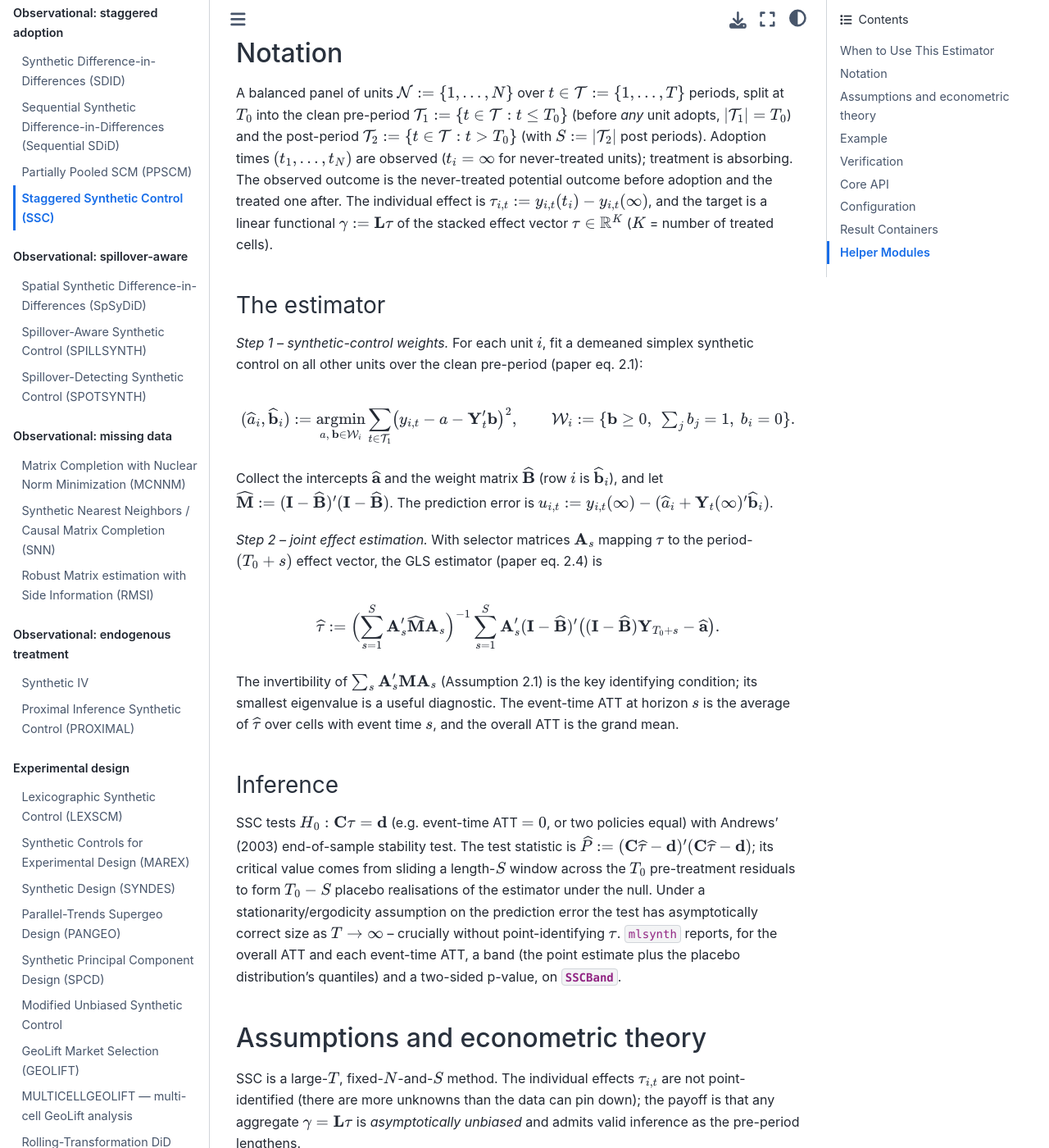
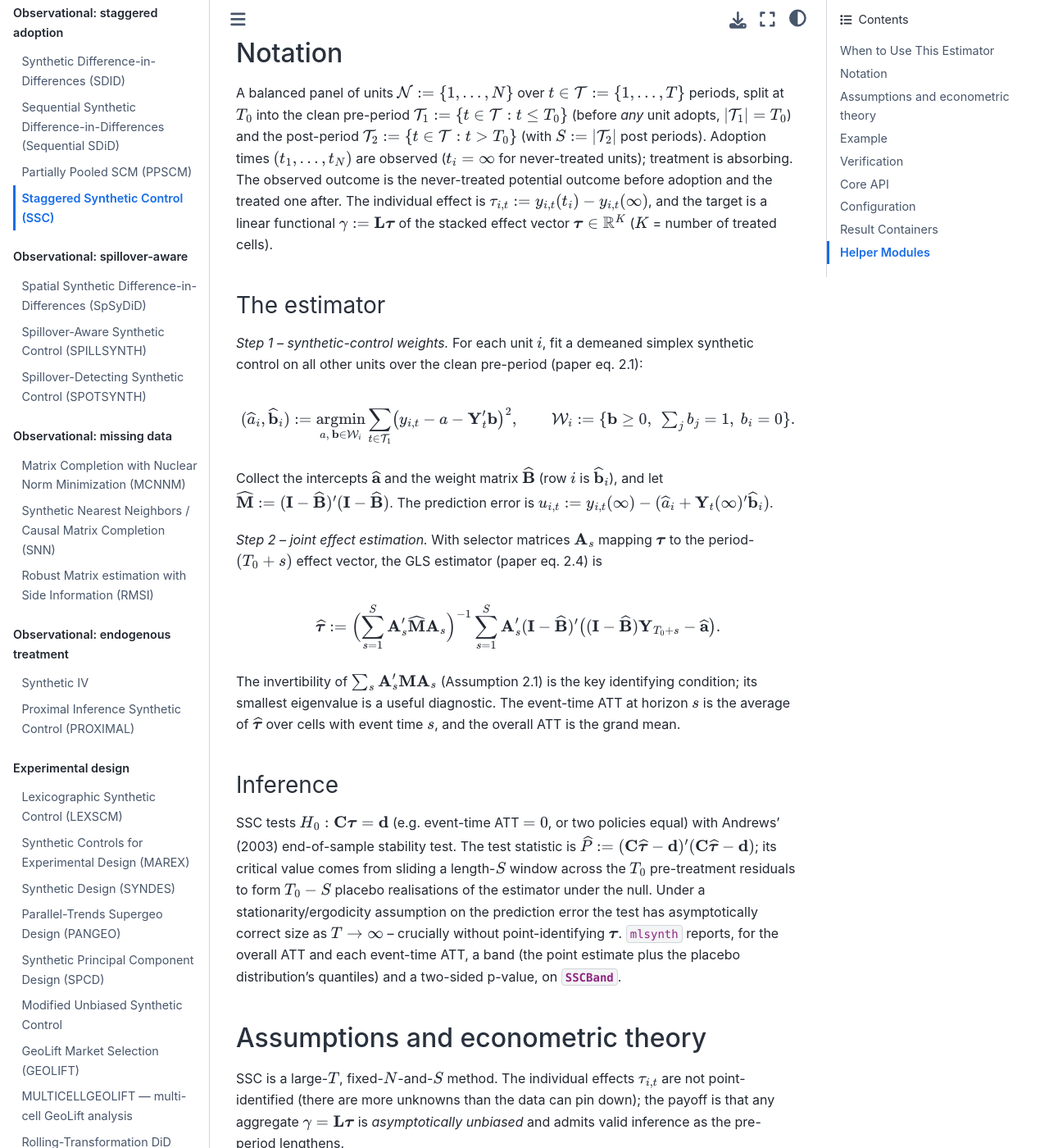
Before and after one commit to jgreathouse9/mlsynth, a Sphinx documentation site: the page built from docs/ssc.rst, in a window 1280 px wide and 1400 px high, scrolled down 1373 px. Shown: the whole window at 82% size. Built offline with Sphinx 7.4.7 and the Sphinx Book theme 1.1.4, drawn with Linux system fonts in a browser that asks for light colours; some of the changed text lies outside the part shown.

Commit message:
docs(notation): apply effect-vector + Abadie-superscript rulings
Bring three already-converted pages into line with the newly codified
edge-case rulings (agents/agents_docs.md):

- #5 (name objects as what they are): ssc's stacked effect is a vector, so
  \mathbf{L}\tau, \mathbf{C}\tau, \tau\in\mathbb{R}^K and its estimate
  \widehat\tau -> \boldsymbol{\tau} / \widehat{\boldsymbol{\tau}}; the scalar
  per-cell effect \tau_{i,t} stays plain.
- #6 (potential outcomes always Abadie): snn and syndes binary y_{it}(0)/(1)
  -> y_{it}^N / y_{it}^I (si keeps its multi-valued action index y_{it}(d),
  which is intrinsic to Synthetic Interventions, not a binary Rubin pair).

Sphinx build clean (0 warnings on all three); total 741, no regressions.

https://claude.ai/code/session_01NFEcDVvBWKQwjc1u87fvFX

```diff
--- a/docs/snn.rst
+++ b/docs/snn.rst
@@ -56,7 +56,7 @@ Why panel data is a natural fit
 A fully observed *anchor block* is essential. Under independent MCAR no
 large fully observed submatrix exists, but the block-structured
 missingness of panel data -- a control block observed throughout, with
-treated units missing their post-treatment :math:`y(0)` -- *naturally
+treated units missing their post-treatment :math:`y^N` -- *naturally
 induces* anchor rows (controls) and columns (pre-periods). SNN is
 therefore especially well suited to comparative case studies and
 staggered-adoption designs, exactly the setting this estimator targets.
@@ -70,7 +70,7 @@ completion, and forms the treatment effect as observed minus imputed:
 
 .. math::
 
-   \tau_{it} \coloneqq y_{it} - \widehat{y}_{it}(0), \qquad
+   \tau_{it} \coloneqq y_{it} - \widehat{y}_{it}^N, \qquad
    \widehat{\tau} \coloneqq \frac{1}{|\{(i,t): d_{it}=1\}|}
        \sum_{d_{it}=1} \tau_{it}.
 
@@ -101,7 +101,7 @@ Reach for SNN when
 * The observed cells contain a large fully observed anchor block. Panel
   causal designs supply this naturally: a control block observed
   throughout, with treated units missing only their post-treatment
-  :math:`y(0)`. This block structure is what lets SNN find anchor rows and
+  :math:`y^N`. This block structure is what lets SNN find anchor rows and
   columns per entry.
 * Arbitrary / block-structured missingness, including staggered
   adoption, where different units are missing different post-periods and
--- a/docs/ssc.rst
+++ b/docs/ssc.rst
@@ -23,7 +23,7 @@ on parallel trends (unlike staggered difference-in-differences).
 
 Second, it delivers valid inference for policy-relevant aggregates. All
 individual unit-by-time effects are estimated jointly; the target is any linear
-functional :math:`\gamma = \mathbf{L}\tau` -- the event-time ATT, the overall ATT, or a
+functional :math:`\gamma = \mathbf{L}\boldsymbol{\tau}` -- the event-time ATT, the overall ATT, or a
 contrast between two policies. Inference is Andrews' (2003) end-of-sample
 stability test, whose reference distribution is built from pre-treatment
 residual windows, and which can test both *sharp* and *non-sharp* nulls.
@@ -69,8 +69,8 @@ unit adopts, :math:`|\mathcal{T}_1| = T_0`) and the post-period
 units); treatment is absorbing. The observed outcome is the never-treated
 potential outcome before adoption and the treated one after. The individual
 effect is :math:`\tau_{i,t} \coloneqq y_{i,t}(t_i) - y_{i,t}(\infty)`, and the
-target is a linear functional :math:`\gamma \coloneqq \mathbf{L}\tau` of the stacked
-effect vector :math:`\tau \in \mathbb{R}^K` (:math:`K` = number of treated
+target is a linear functional :math:`\gamma \coloneqq \mathbf{L}\boldsymbol{\tau}` of the stacked
+effect vector :math:`\boldsymbol{\tau} \in \mathbb{R}^K` (:math:`K` = number of treated
 cells).
 
 The estimator
@@ -95,33 +95,33 @@ The prediction error is
 :math:`u_{i,t} \coloneqq y_{i,t}(\infty) - (\widehat a_i + \mathbf{Y}_t(\infty)'\widehat{\mathbf{b}}_i)`.
 
 *Step 2 -- joint effect estimation.* With selector matrices :math:`\mathbf{A}_s`
-mapping :math:`\tau` to the period-:math:`(T_0+s)` effect vector, the GLS
+mapping :math:`\boldsymbol{\tau}` to the period-:math:`(T_0+s)` effect vector, the GLS
 estimator (paper eq. 2.4) is
 
 .. math::
 
-   \widehat\tau \coloneqq \Bigl(\sum_{s=1}^{S} \mathbf{A}_s'\widehat{\mathbf{M}} \mathbf{A}_s\Bigr)^{-1}
+   \widehat{\boldsymbol{\tau}} \coloneqq \Bigl(\sum_{s=1}^{S} \mathbf{A}_s'\widehat{\mathbf{M}} \mathbf{A}_s\Bigr)^{-1}
      \sum_{s=1}^{S} \mathbf{A}_s'(\mathbf{I} - \widehat{\mathbf{B}})'
        \bigl((\mathbf{I} - \widehat{\mathbf{B}}) \mathbf{Y}_{T_0+s} - \widehat{\mathbf{a}}\bigr).
 
 The invertibility of :math:`\sum_s \mathbf{A}_s' \mathbf{M} \mathbf{A}_s`
 (Assumption 2.1) is the key identifying condition; its smallest eigenvalue is a
 useful diagnostic. The event-time ATT at horizon :math:`s` is the average of
-:math:`\widehat\tau` over cells with event time :math:`s`, and the overall ATT
+:math:`\widehat{\boldsymbol{\tau}}` over cells with event time :math:`s`, and the overall ATT
 is the grand mean.
 
 Inference
 ~~~~~~~~~
 
-SSC tests :math:`H_0: \mathbf{C}\tau = \mathbf{d}` (e.g. event-time ATT
+SSC tests :math:`H_0: \mathbf{C}\boldsymbol{\tau} = \mathbf{d}` (e.g. event-time ATT
 :math:`= 0`, or two policies equal) with Andrews' (2003) end-of-sample stability
 test. The test statistic is
-:math:`\widehat P \coloneqq (\mathbf{C}\widehat\tau - \mathbf{d})'(\mathbf{C}\widehat\tau - \mathbf{d})`;
+:math:`\widehat P \coloneqq (\mathbf{C}\widehat{\boldsymbol{\tau}} - \mathbf{d})'(\mathbf{C}\widehat{\boldsymbol{\tau}} - \mathbf{d})`;
 its critical value comes from sliding a length-:math:`S` window across the
 :math:`T_0` pre-treatment residuals to form :math:`T_0 - S` placebo realisations
 of the estimator under the null. Under a stationarity/ergodicity assumption on
 the prediction error the test has asymptotically correct size as
-:math:`T \to \infty` -- crucially without point-identifying :math:`\tau`.
+:math:`T \to \infty` -- crucially without point-identifying :math:`\boldsymbol{\tau}`.
 ``mlsynth`` reports, for the overall ATT and each event-time ATT, a band (the
 point estimate plus the placebo distribution's quantiles) and a two-sided
 p-value, on :class:`~mlsynth.utils.ssc_helpers.structures.SSCBand`.
@@ -132,7 +132,7 @@ Assumptions and econometric theory
 SSC is a large-:math:`T`, fixed-:math:`N`-and-:math:`S` method. The
 individual effects :math:`\tau_{i,t}` are not point-identified (there are
 more unknowns than the data can pin down); the payoff is that any aggregate
-:math:`\gamma = \mathbf{L}\tau` is *asymptotically unbiased* and admits valid inference
+:math:`\gamma = \mathbf{L}\boldsymbol{\tau}` is *asymptotically unbiased* and admits valid inference
 as the pre-period lengthens.
 
 *Setup (SUTVA, no anticipation).* Potential outcomes follow a Rubin model in
@@ -146,7 +146,7 @@ never-treated potential outcome (no anticipation).
 :math:`\mathbf{M} \coloneqq (\mathbf{I}-\mathbf{B})'(\mathbf{I}-\mathbf{B})`. *Remark.*
 This is the key identifying
 condition: it makes the linear map from the post-treatment prediction errors to
-:math:`\tau` full rank, so the estimator (eq. 2.4) is well defined. It fails
+:math:`\boldsymbol{\tau}` full rank, so the estimator (eq. 2.4) is well defined. It fails
 only in degenerate cases -- a "disconnected treated cohort" whose units lie in
 one another's convex hull -- and staggered timing typically *bridges* cohorts
 and restores it. The smallest eigenvalue of the sample
@@ -183,13 +183,13 @@ Theorem 2.1 (asymptotic unbiasedness). Under Assumptions 2.1--2.2, as
    \qquad \mathbb{E}[\mathbf{L} \mathbf{V}_T] = 0,
 
 so :math:`\widehat\gamma` -- and, by Corollary 2.1, the event-time ATT
-:math:`\widehat{\mathrm{ATT}}^e_s \coloneqq \mathbf{l}_s'\widehat\tau` -- is an
+:math:`\widehat{\mathrm{ATT}}^e_s \coloneqq \mathbf{l}_s'\widehat{\boldsymbol{\tau}}` -- is an
 asymptotically unbiased estimator of its target *without* point-identifying the
 individual effects. (The remaining :math:`\mathbf{L} \mathbf{V}_T` term is
 mean-zero estimation noise that the inference procedure quantifies.)
 
 Theorem 2.2 (valid end-of-sample inference). Under Assumptions 2.1--2.3 and
-the null :math:`H_0: \mathbf{C}\tau = \mathbf{d}`, the Andrews test has
+the null :math:`H_0: \mathbf{C}\boldsymbol{\tau} = \mathbf{d}`, the Andrews test has
 asymptotically correct size,
 
 .. math::
```
Also changed, not shown: docs/syndes.rst (+4 -4 lines).
